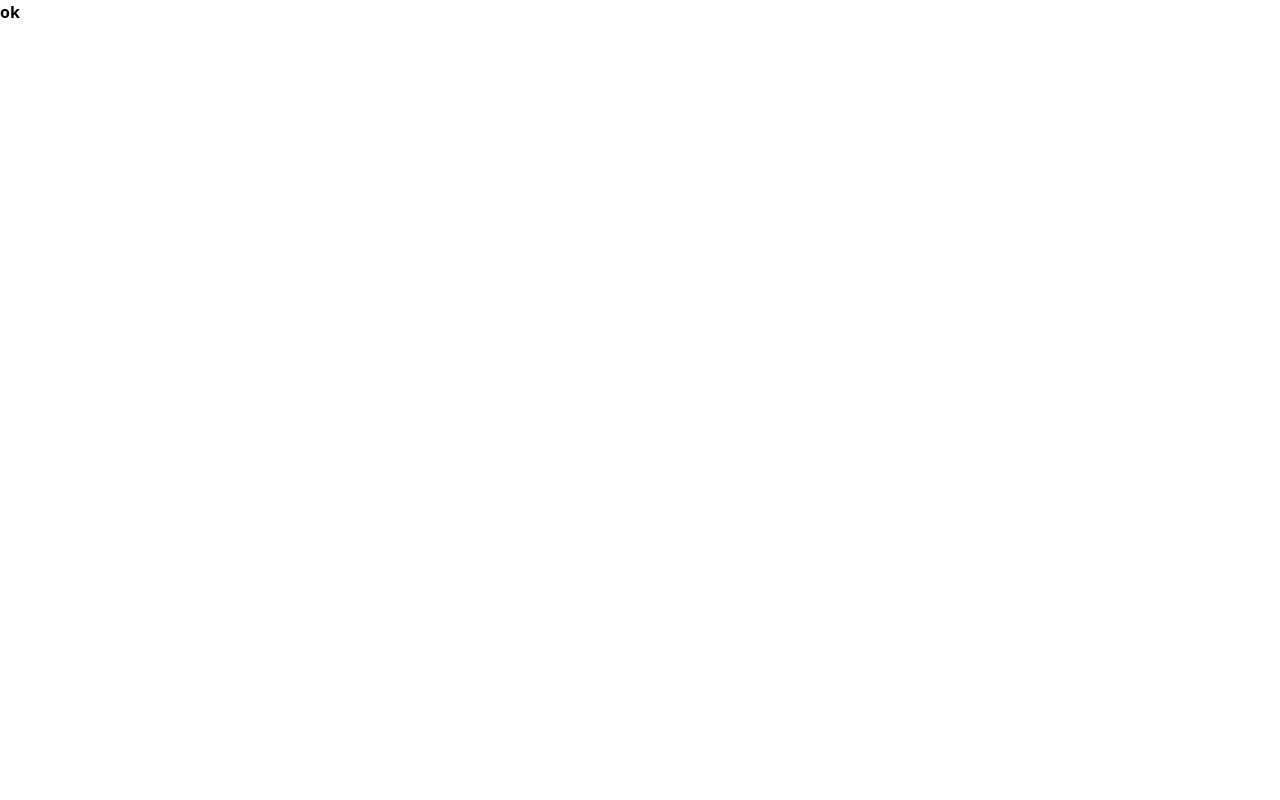
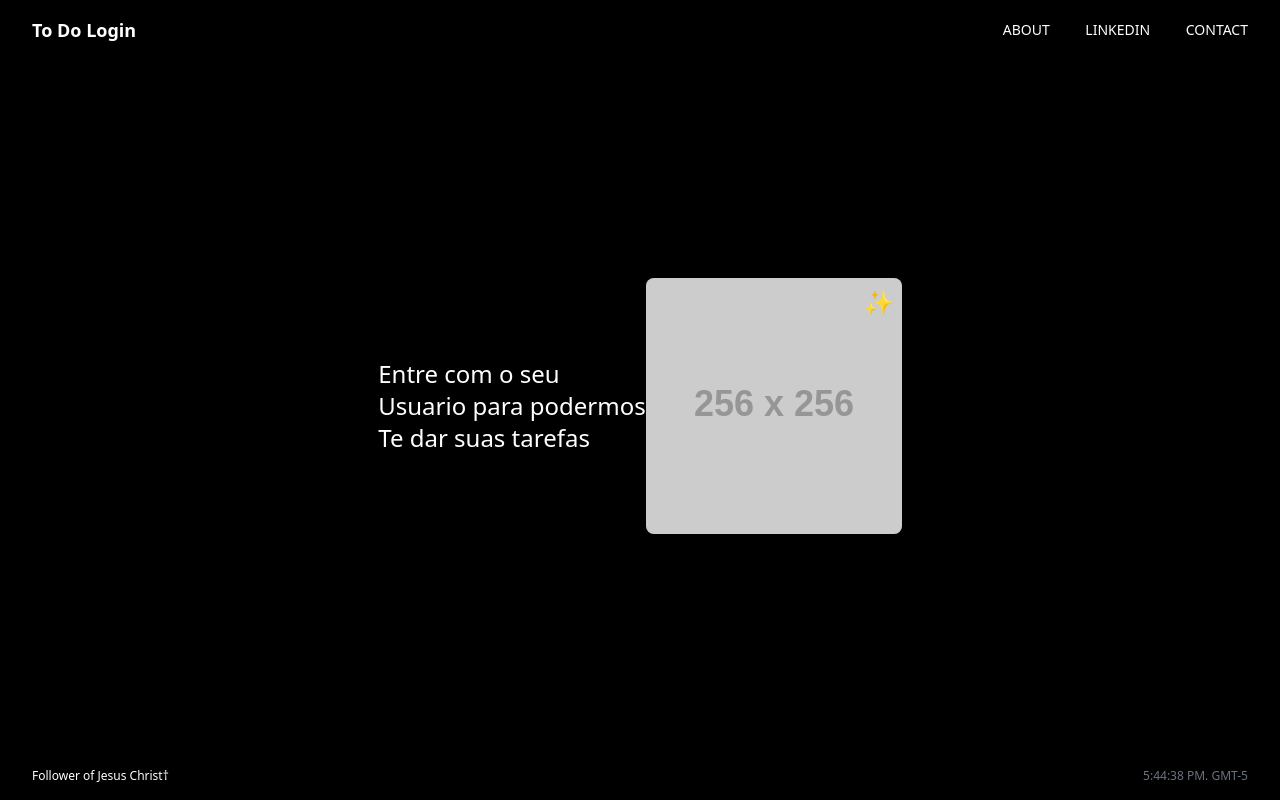
Before and after one commit to SoaresPedronhoDev/To-Do-List, a website: page public/todoWelcome.html in a window 1280 px wide. Drawn offline with nearby package versions, Linux system fonts and the light colour scheme; placeholder pictures from the web are drawn by us.

Commit message:
Esqueleto basico do html feito

```diff
--- a/public/todoWelcome.html
+++ b/public/todoWelcome.html
@@ -3,15 +3,46 @@
 <html lang="pt-br">
 
 <head>
-    <meta charset="UTF-8">
-    <meta name="viewport" content="width=device-width, initial-scale=1.0">
-    <link href="./css/style.css"  rel="stylesheet">
-    <title>Welcome</title>
+  <meta charset="UTF-8">
+  <meta name="viewport" content="width=device-width, initial-scale=1.0">
+  <title>To Do </title>
+  <script src="https://cdn.tailwindcss.com"></script>
 </head>
-<body>
 
-    <div class="font-bold">ok</div>
+<body class="bg-black text-white min-h-screen flex flex-col justify-between ">
 
+
+  <header class="flex justify-between items-center px-8 py-4">
+    <h1 class="text-lg font-semibold">To Do Login</h1>
+    <nav class="space-x-8 text-sm uppercase">
+      <a href="#" class="hover:underline">About</a>
+      <a href="#" class="hover:underline">Linkedin</a>
+      <a href="#" class="hover:underline">Contact</a>
+    </nav>
+  </header>
+
+  <main class="flex-grow flex flex-col lg:flex-row items-center justify-center px-8">
+
+    <div class="text-center lg:text-left max-w-md mb-8 lg:mb-0">
+      <p class="text-2xl font-light">Entre com o seu</p>
+      <p class="text-2xl font-light">Usuario para podermos</p>
+      <p class="text-2xl font-light">Te dar suas tarefas</p>
+    </div>
+
+
+    <div class="relative">
+      <div class="overflow-hidden w-64 h-64 bg-gray-700 rounded-lg">
+        <img src="https://via.placeholder.com/256" alt="Portrait" class="object-cover w-full h-full grayscale">
+      </div>
+      <div class="absolute top-2 right-2 text-gray-500 text-2xl font-bold">✨</div>
+    </div>
+  </main>
+
+
+  <footer class="px-8 py-4 flex justify-between text-xs">
+    <p>Follower of Jesus Christ†</p>
+    <p class="text-gray-500">5:44:38 PM. GMT-5</p>
+  </footer>
 
 </body>
 </html>
--- a/src/routes/todoRoute.ts
+++ b/src/routes/todoRoute.ts
@@ -3,7 +3,7 @@ import { todoGet } from '../controllers/todoController';
 
 const router = Router();
 
-router.get('/',todoGet)
+router.get('/',todoGet) // passa a rota localhost:5001/Todo como rota, e usa a funcao todoGet para trabalhar ela
 
 
 export default router;
--- a/src/tailwind.css
+++ b/src/tailwind.css
@@ -1,3 +1,5 @@
 @tailwind base;
 @tailwind components;
 @tailwind utilities;
+
+/* tailwind.config.css */
```
Also changed, not shown: index.html (+0 -2 lines), src/index.ts (+4 -4 lines), tailwind.config.js (+9 -2 lines).
